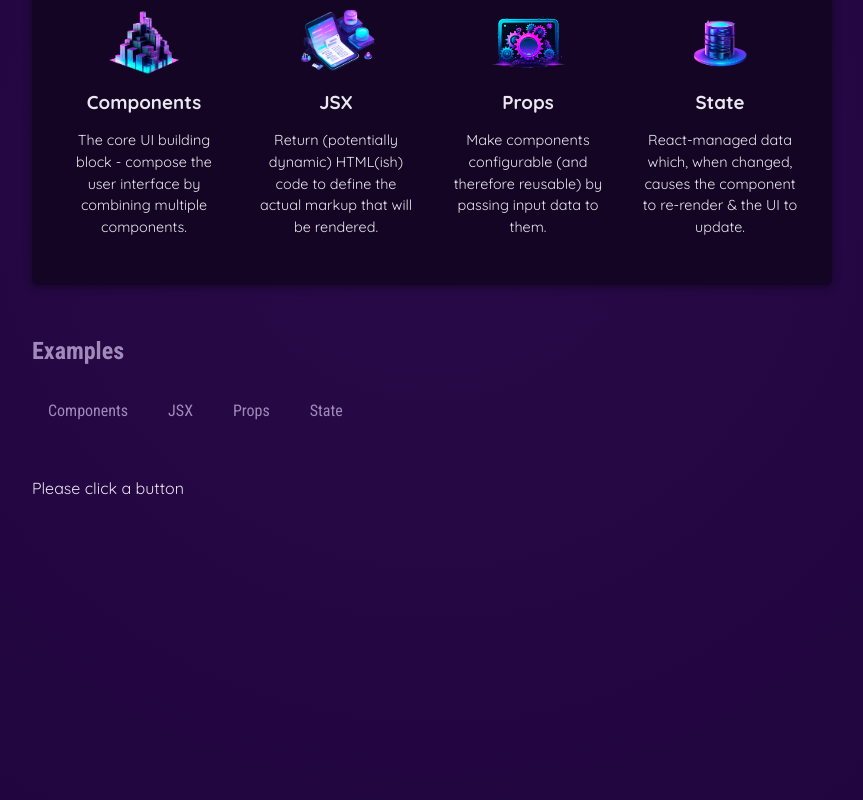
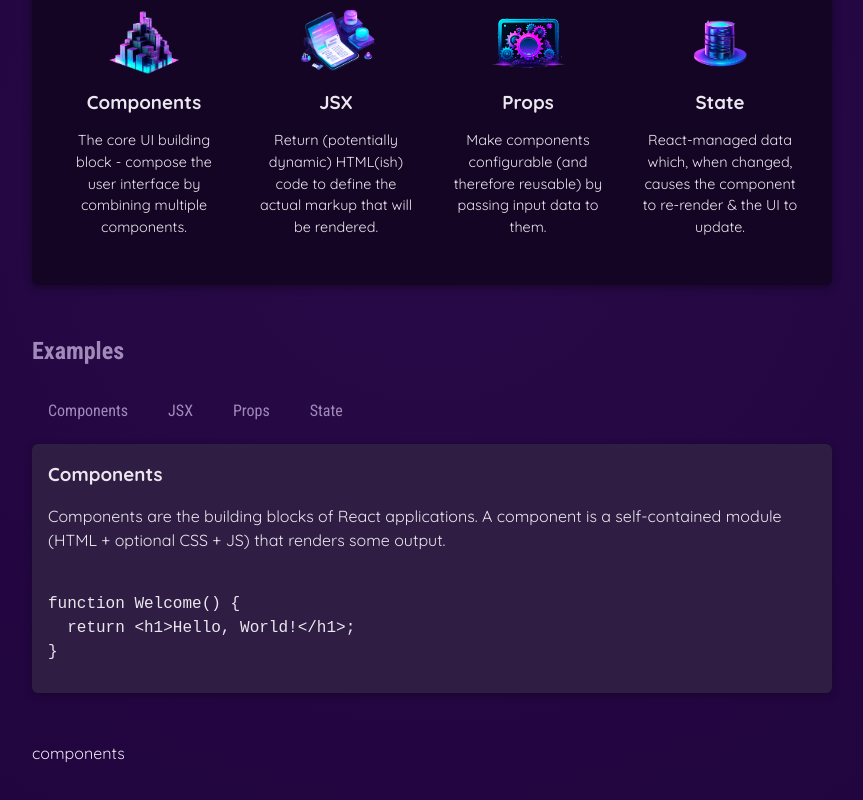
Before and after one commit to Anmol057/react-project, a React (Vite) app: page / in a window 1280 px wide. Shown: the part 458-1258 px from the top of the page, without its empty margins (208-1071 px from the left). Built offline with nearby package versions, Linux system fonts and the light colour scheme.

Commit message:
Using state to have dynamic content for buttons

```diff
--- a/src/App.jsx
+++ b/src/App.jsx
@@ -1,18 +1,15 @@
-import { CORE_CONCEPTS } from "./data.js";
+import { CORE_CONCEPTS, EXAMPLES } from "./data.js";
 import Header from "./components/Header/Header.jsx";
 import CoreConcept from "./components/CoreConcept.jsx";
 import TabButton from "./components/Header/TabButton.jsx";
 import { useState } from "react";
 
 function App() {
-  const [selectedButton, setSelectedButton] = useState("Please click a button");
+  const [selectedButton, setSelectedButton] = useState("components");
 
   function handleSelect(button) {
     setSelectedButton(button);
-    console.log(selectedButton);
-    // Now interesting thing here is our UI shows the correct updated value but console is printing old value of selected Button
-    // Reason for this happening is react schedule the execution of components again but before re-execution it completes the
-    // current function execution which still contains the old value
+    //console.log(selectedButton);
   }
 
   return (
@@ -36,15 +33,22 @@ function App() {
         <section id="examples">
           <h2>Examples</h2>
           <menu>
-            <TabButton onSelect={() => handleSelect("Components")}>
+            <TabButton onSelect={() => handleSelect("components")}>
               Components
             </TabButton>
             {/* We used an anonymous function here so that handleSelect function
             can be passed with an argument. */}
-            <TabButton onSelect={() => handleSelect("JSX")}>JSX</TabButton>
-            <TabButton onSelect={() => handleSelect("Props")}>Props</TabButton>
-            <TabButton onSelect={() => handleSelect("State")}>State</TabButton>
+            <TabButton onSelect={() => handleSelect("jsx")}>JSX</TabButton>
+            <TabButton onSelect={() => handleSelect("props")}>Props</TabButton>
+            <TabButton onSelect={() => handleSelect("state")}>State</TabButton>
           </menu>
+          <div id="tab-content">
+            <h3>{EXAMPLES[selectedButton].title}</h3>
+            <p>{EXAMPLES[selectedButton].description}</p>
+            <pre>
+              <code>{EXAMPLES[selectedButton].code}</code>
+            </pre>
+          </div>
         </section>
         {selectedButton}
       </main>
--- a/src/data.js
+++ b/src/data.js
@@ -29,3 +29,54 @@ export const CORE_CONCEPTS = [
       'React-managed data which, when changed, causes the component to re-render & the UI to update.',
   },
 ];
+
+export const EXAMPLES = {
+  components: {
+    title: 'Components',
+    description:
+      'Components are the building blocks of React applications. A component is a self-contained module (HTML + optional CSS + JS) that renders some output.',
+    code: `
+function Welcome() {
+  return <h1>Hello, World!</h1>;
+}`,
+  },
+  jsx: {
+    title: 'JSX',
+    description:
+      'JSX is a syntax extension to JavaScript. It is similar to a template language, but it has full power of JavaScript (e.g., it may output dynamic content).',
+    code: `
+<div>
+  <h1>Welcome {userName}</h1>
+  <p>Time to learn React!</p>
+</div>`,
+  },
+  props: {
+    title: 'Props',
+    description:
+      'Components accept arbitrary inputs called props. They are like function arguments.',
+    code: `
+function Welcome(props) {
+  return <h1>Hello, {props.name}</h1>;
+}`,
+  },
+  state: {
+    title: 'State',
+    description:
+      'State allows React components to change their output over time in response to user actions, network responses, and anything else.',
+    code: `
+function Counter() {
+  const [isVisible, setIsVisible] = useState(false);
+
+  function handleClick() {
+    setIsVisible(true);
+  }
+
+  return (
+    <div>
+      <button onClick={handleClick}>Show Details</button>
+      {isVisible && <p>Amazing details!</p>}
+    </div>
+  );
+}`,
+  },
+};
```
